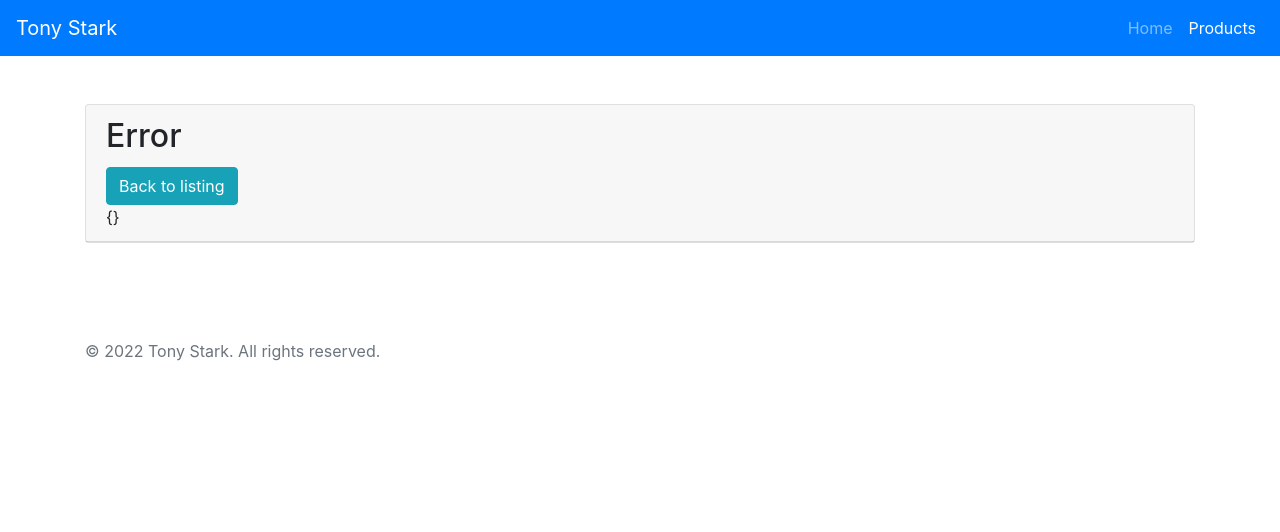
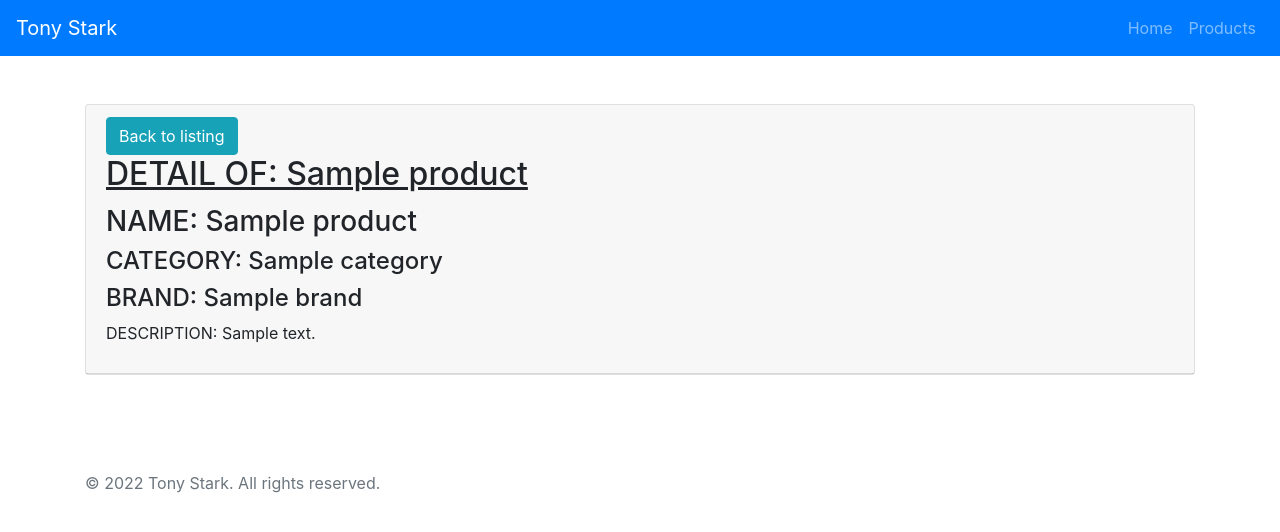
Before and after one commit to MinhTung2504/tonystark, a Node server app: template src/views/pages/product/detail.ejs in a window 1280 px wide. Shown: the top 532 px of the page. Run offline with Node 20, Linux system fonts and the light colour scheme; the template is opened without the code that fills it: most values are stand-ins (such as "Sample title", 1, 10 or a date in 2020); some libraries are stand-ins or nearby versions.

Commit message:
Show One Product

```diff
--- a/src/controllers/productController.ts
+++ b/src/controllers/productController.ts
@@ -30,7 +30,9 @@ const productController = {
   },
 
   show: async (req: Request, res: Response, next: NextFunction) => {
-    const product = await Product.findOne(req.body.id);
+    const product = await Product.findAll({
+      where: { code: req.params.code },
+    });
     const message: string = '';
     // if (!A) {
     //   products = [];
--- a/src/views/pages/product/detail.ejs
+++ b/src/views/pages/product/detail.ejs
@@ -9,24 +9,25 @@
       <div class="container">
         <div class="card">
           <div class="card-header">
-            <h2 class="card-title">Error</h2>
             <a class="btn btn-info" href="/product">Back to listing</a>
-            <% if (message) { %>
+            <% if (product) { %>
+            <h2 class="card-title" style="text-decoration: underline">
+              DETAIL OF: <%= product[0].name %>
+            </h2>
+            <% }%> <% if (message) { %>
             <div class="alert alert-danger">
               <pre style="color: red"><%= message %></pre>
             </div>
+            <% } %> <% if (product) { %>
+            <h3>NAME: <%= product[0].name %></h3>
+            <h4>CATEGORY: <%= product[0].category %></h4>
+            <h4>BRAND: <%= product[0].brand %></h4>
+            <p>DESCRIPTION: <%= product[0].description %></p>
             <% } %>
-
-            <div>{}</div>
           </div>
         </div>
       </div>
     </section>
     <%- include ('../../partials/footer') %>
-    <script>
-      $(document).ready(function () {
-        $('#mnuProduct').addClass('active');
-      });
-    </script>
   </body>
 </html>
```
Also changed, not shown: src/views/pages/product/index.ejs (+13 -3 lines).
